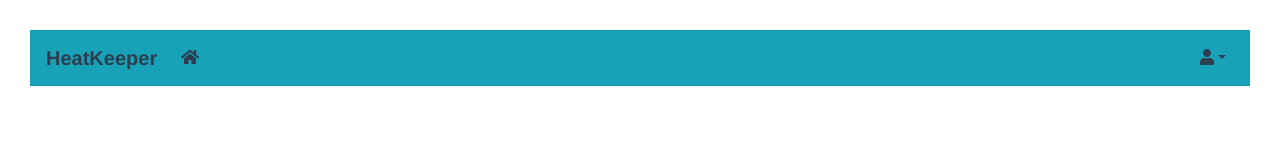
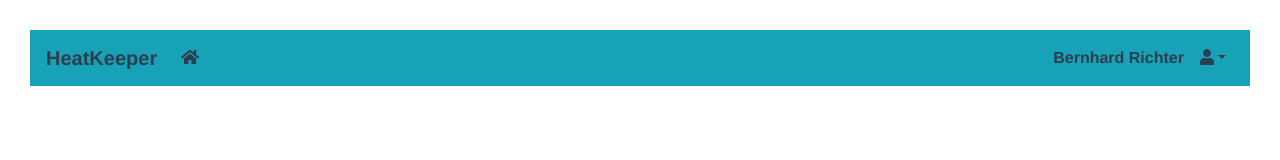
Before and after one commit to seesharper/heatkeeper.client, a Vue app: page /login in a window 1280 px wide. Shown: the top 160 px of the page. Built offline with nearby package versions, Linux system fonts and the light colour scheme.

Commit message:
Added navigation bar

```diff
--- a/src/components/NavigationBar.vue
+++ b/src/components/NavigationBar.vue
@@ -14,6 +14,7 @@
 
                 <!-- Right aligned nav items -->
                 <b-navbar-nav class="ml-auto">
+                    <b-nav-item>Bernhard Richter</b-nav-item>
                     <b-nav-item-dropdown right>
                         <!-- Using 'button-content' slot -->
                         <template slot="button-content">
```
